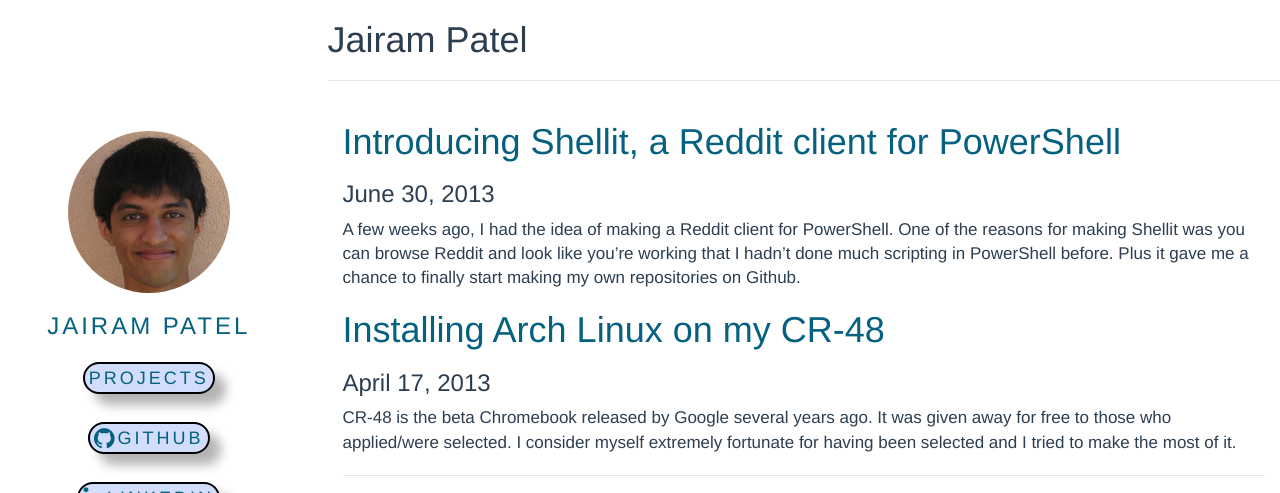
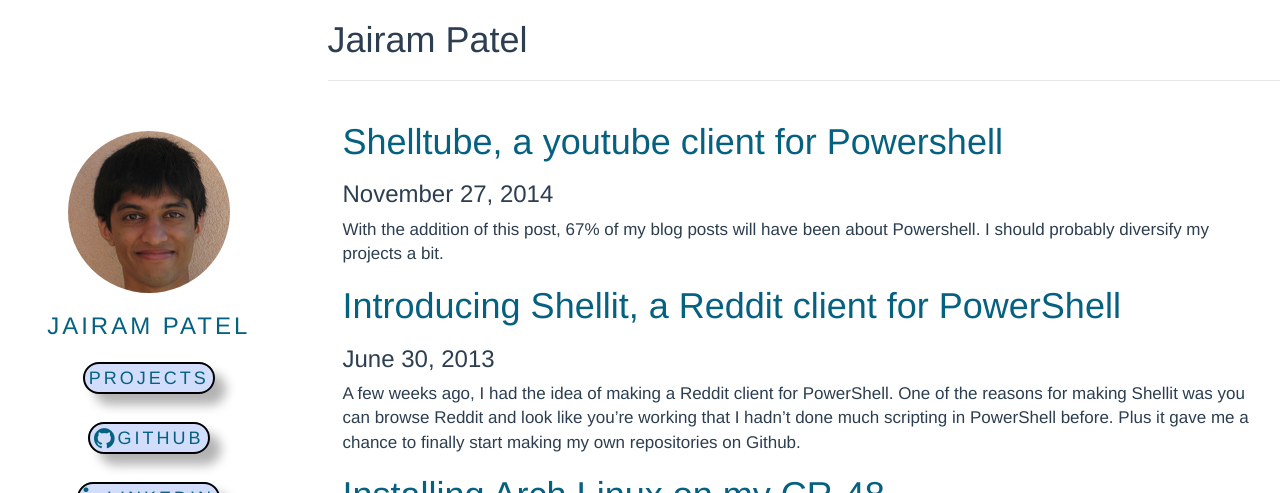
Before and after one commit to jairampatel/jairampatel.github.io, a Jekyll site: the page built from index.html, in a window 1280 px wide, cut to the strip 0-493 px from the top of the page. Built offline with Jekyll 4.4.1, drawn with Linux system fonts in a browser that asks for light colours; nearby versions of some CDN libraries.

Commit message:
Added shelltube blog post and project entry

```diff
--- /dev/null
+++ b/_posts/2014-11-27-shelltube-a-youtube-client-for-powershell.md
@@ -0,0 +1,18 @@
+---
+layout: post
+title: "Shelltube, a youtube client for Powershell"
+---
+
+With the addition of this post, 67% of my blog posts will have been about Powershell. I should probably diversify my projects a bit.
+
+Shelltube is a Youtube client for Powershell. Just type what video you want to listen/watch and Shelltube will play it for you.
+
+How it works
+
+In version 1.0, Shelltube will launch Internet Explorer (sorry, it was the common denominator among Windows users). Although the default setting is to display the window, the user will have the option of hiding the Internet Explorer window.
+The client will call the Youtube API in order to retrieve the results of the search query the user entered. At this point, the user can select which video to watch. Selecting a video will navigate the Internet Explorer window to the Youtube video url.
+
+Future versions
+
+* Have the ability to view more than 10 search results
+* Remove Internet Explorer dependency. Stream directly from Youtube
--- a/projects.html
+++ b/projects.html
@@ -4,6 +4,11 @@ title: Projects
 ---
 
 <div class="container-fluid">
+	<div class="row">
+		<div class="col-md-2"><a href="https://github.com/jairampatel/shelltube"><img src="/assets/images/shelltube.png" href width="100" height="100"></img></a></div>
+  		<div class="col-md-10">Shelltube is a Youtube client. No login or authentication is required. Just type what you want to listen to and Shelltube will play it for you.</div>
+	</div><br>
+
 	<div class="row">
 		<div class="col-md-2"><a href="http://notecar.herokuapp.com"><img src="/assets/images/notecard.png" width="100" height="100"></img></a></div>
   		<div class="col-md-10">Convert your notes into flashcards. Enter your notes manually or copy/paste them into the text box field. Flashcards will be created for lines containing a dash ' - '. The left half will be the term and the right half is the definition.</div>
```
Also changed, not shown: assets/images/shelltube.png (added).
